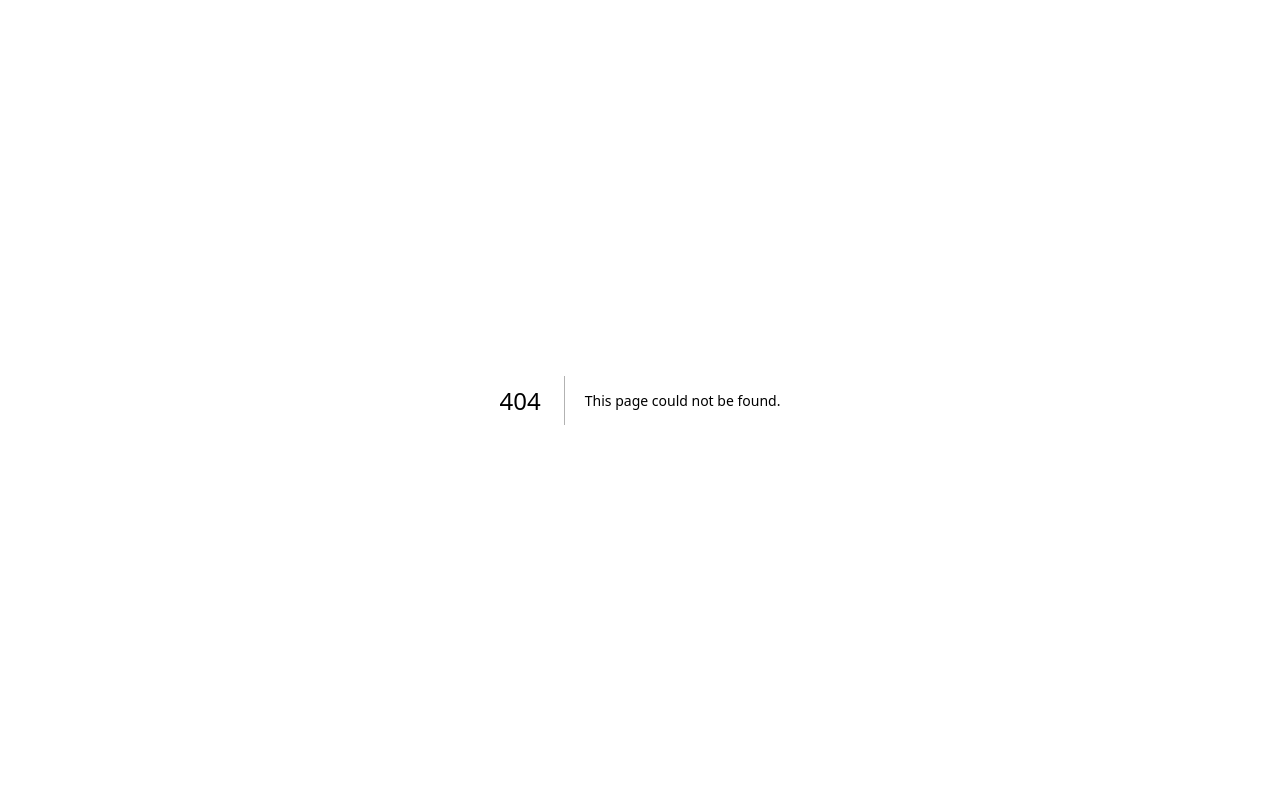
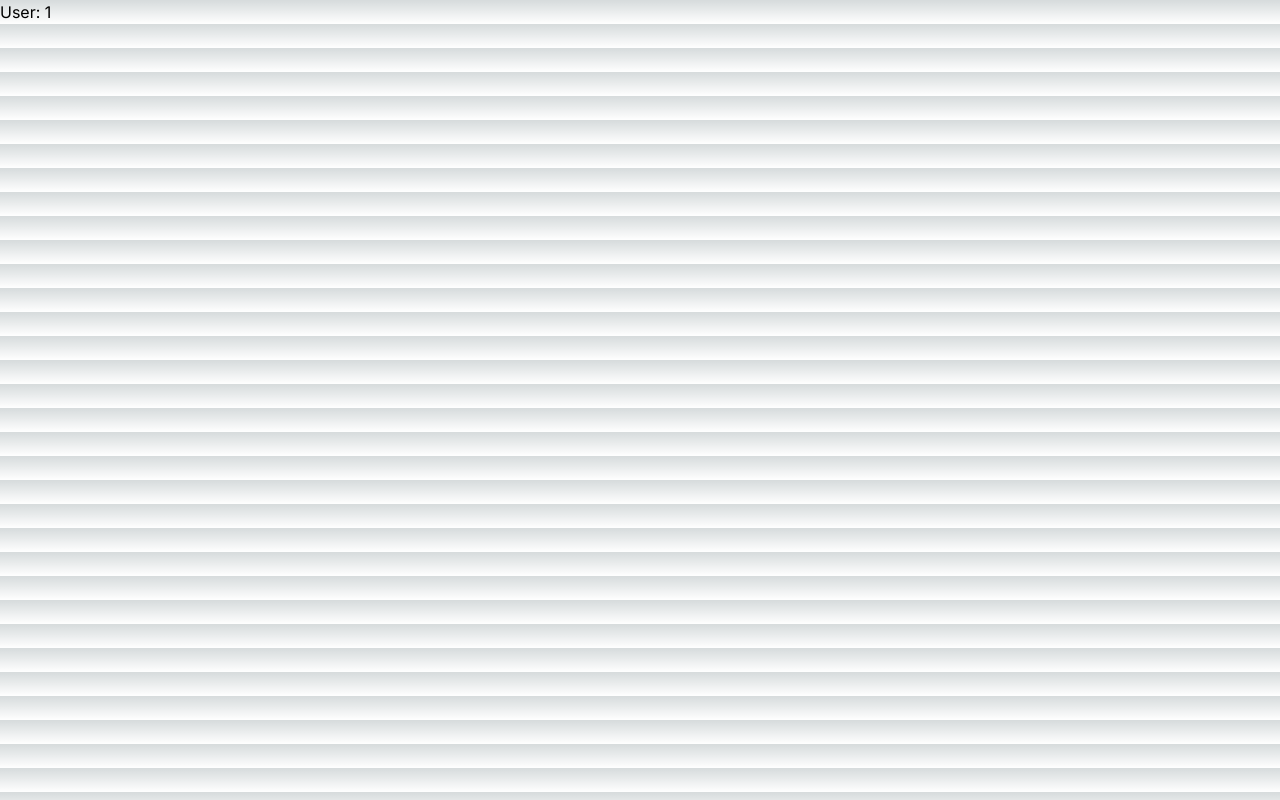
Before and after one commit to maxfrauscher/t-challenge, a Next.js app: page /user/1 in a window 1280 px wide. Before the commit this address had no page. Built offline with nearby package versions, Linux system fonts and the light colour scheme.

Commit message:
feat(t-challenge): add dynamic routes for /user/id

```diff
--- a/src/app/page.tsx
+++ b/src/app/page.tsx
@@ -1,3 +1,5 @@
+import Link from 'next/link';
+
 async function getUsers() {
   'use server';
   const res = await fetch('https://jsonplaceholder.typicode.com/users');
@@ -10,7 +12,7 @@
     <main className="flex min-h-screen flex-col items-center justify-between p-24">
       {users.map((user) => (
         <>
-          <pre>{JSON.stringify(user, null, 2)}</pre>
+          <Link href={`user/${user.id}`}>{user.name}</Link>
         </>
       ))}
     </main>
--- /dev/null
+++ b/src/app/user/[id]/page.tsx
@@ -0,0 +1,7 @@
+export default function User({ params }: any) {
+  return (
+    <>
+      <h1>User: {params.id}</h1>
+    </>
+  );
+}
```
